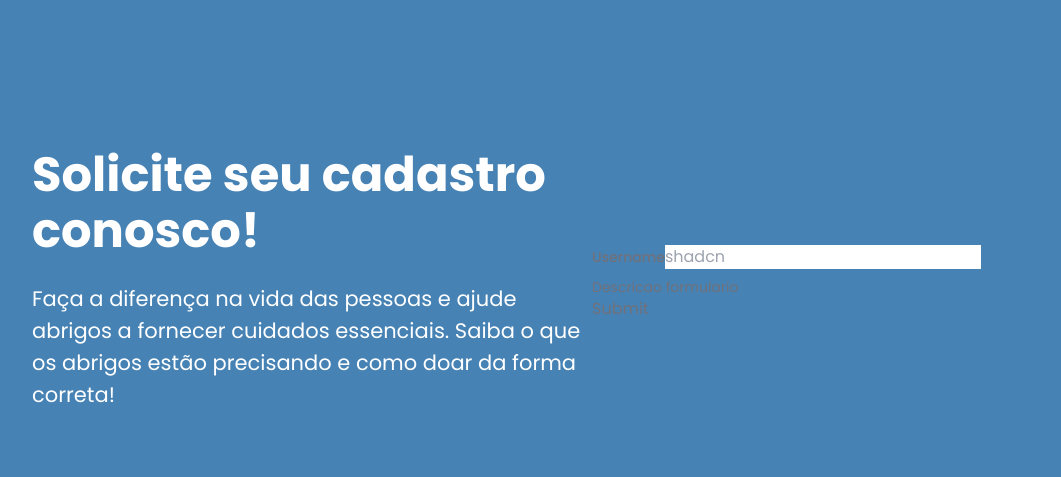
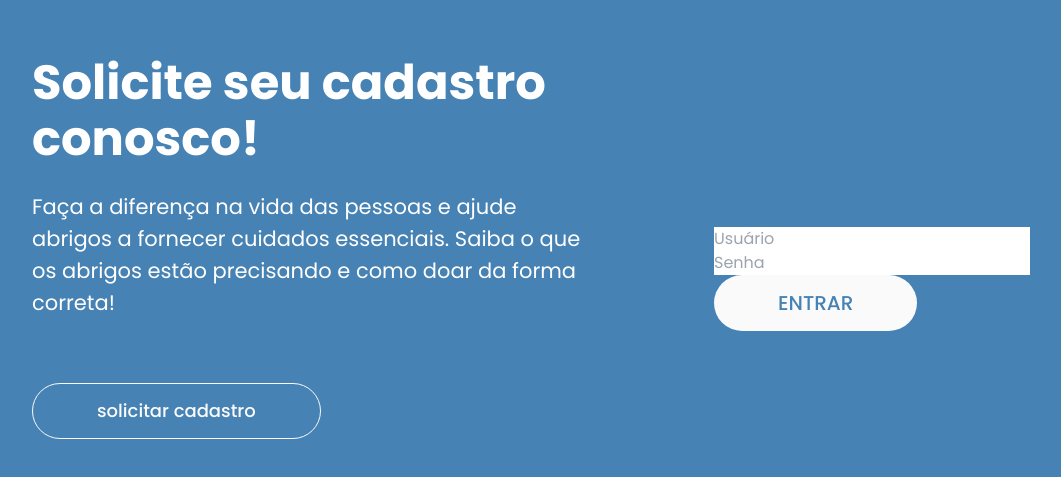
Before and after one commit to ResgateRS/RegisterRescueRS-Front, a Next.js app: page /login in a window 1280 px wide. Shown: the part 121-598 px from the top of the page, without its empty margins (48-1109 px from the left). Built offline with nearby package versions, Linux system fonts and the light colour scheme.

Commit message:
feat: Add Button component and minor styles fixes

```diff
--- a/src/app/login/form.tsx
+++ b/src/app/login/form.tsx
@@ -3,13 +3,15 @@
 import {
   Form,
   FormControl,
-  FormDescription,
+  // FormDescription,
   FormField,
   FormItem,
-  FormLabel,
+  // FormLabel,
   FormMessage,
 } from '@/components/ui/form'
+import { Button, buttonVariants } from '@/components/ui/button'
 import { zodResolver } from '@hookform/resolvers/zod'
+import { cn } from '@/lib/utils'
 import { useForm } from 'react-hook-form'
 import { z } from 'zod'
 
@@ -32,14 +34,23 @@ function LoginForm() {
     console.log('[LoginForm SUBMIT >]', values)
   }
 
-  function renderFormContent({ field }: any) {
+  function renderUsername({ field }: any) {
     return (
       <FormItem>
-        <FormLabel>Username</FormLabel>
         <FormControl>
-          <input placeholder="shadcn" {...field} />
+          <input placeholder="Usuário" {...field} />
         </FormControl>
-        <FormDescription>Descricao formulario</FormDescription>
+        <FormMessage />
+      </FormItem>
+    )
+  }
+
+  function renderPassword({ field }: any) {
+    return (
+      <FormItem>
+        <FormControl>
+          <input placeholder="Senha" {...field} />
+        </FormControl>
         <FormMessage />
       </FormItem>
     )
@@ -51,9 +62,18 @@ function LoginForm() {
         <FormField
           control={form.control}
           name="username"
-          render={renderFormContent}
+          render={renderUsername}
         />
-        <button type="submit">Submit</button>
+        <FormField
+          control={form.control}
+          name="password"
+          render={renderPassword}
+        />
+        <Button
+          className={cn(buttonVariants({ variant: 'default' }), 'text-xl')}
+        >
+          ENTRAR
+        </Button>
       </form>
     </Form>
   )
--- a/src/app/login/page.tsx
+++ b/src/app/login/page.tsx
@@ -1,4 +1,7 @@
 'use client'
+
+import { Button, buttonVariants } from '@/components/ui/button'
+import { cn } from '@/lib/utils'
 
 import data from './data.json'
 import LoginForm from './form'
@@ -9,7 +12,12 @@ export default function LoginPage() {
     <section className="Login-container">
       <div className="Login-register-container">
         <h1 className="Login-title">{data.title}</h1>
-        <span className="Login-subtitle">{data.subtitle}</span>
+        <h2 className="Login-subtitle">{data.subtitle}</h2>
+        <Button
+          className={cn(buttonVariants({ variant: 'outline' }), 'text-lg')}
+        >
+          solicitar cadastro
+        </Button>
       </div>
       <div className="Login-form-container">
         <LoginForm />
--- a/src/app/login/styles.css
+++ b/src/app/login/styles.css
@@ -37,12 +37,17 @@
 
 .Login-register-container {
   width: 100%;
+  margin-bottom: 64px;
   @media only screen and (min-width: 768px) {
     width: 50%;
   }
 }
 
 .Login-form-container {
+  display: flex;
+  flex-direction: row;
+  align-items: center;
+  justify-content: center;
   width: 100%;
   @media only screen and (min-width: 768px) {
     width: 50%;
```
